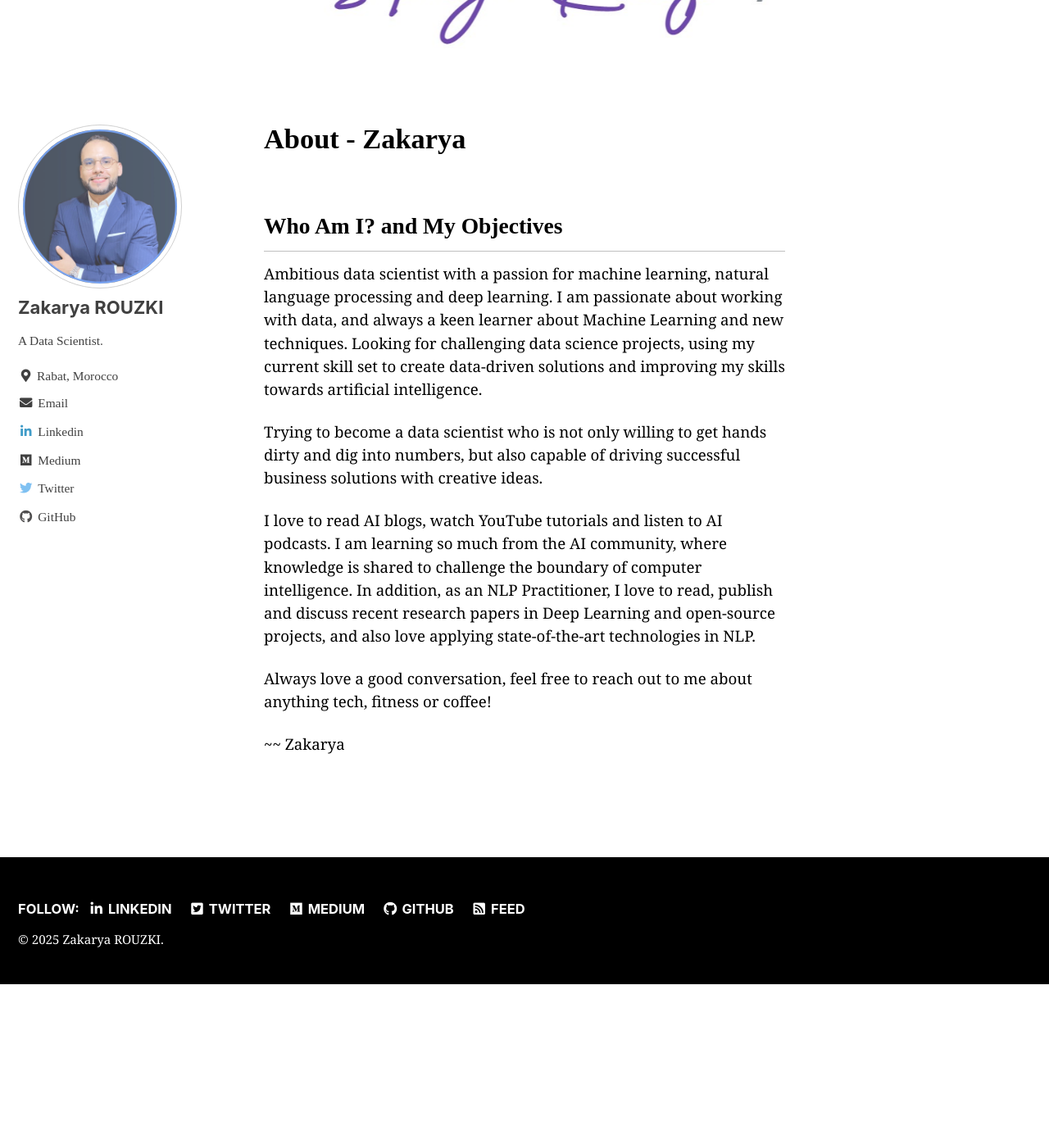
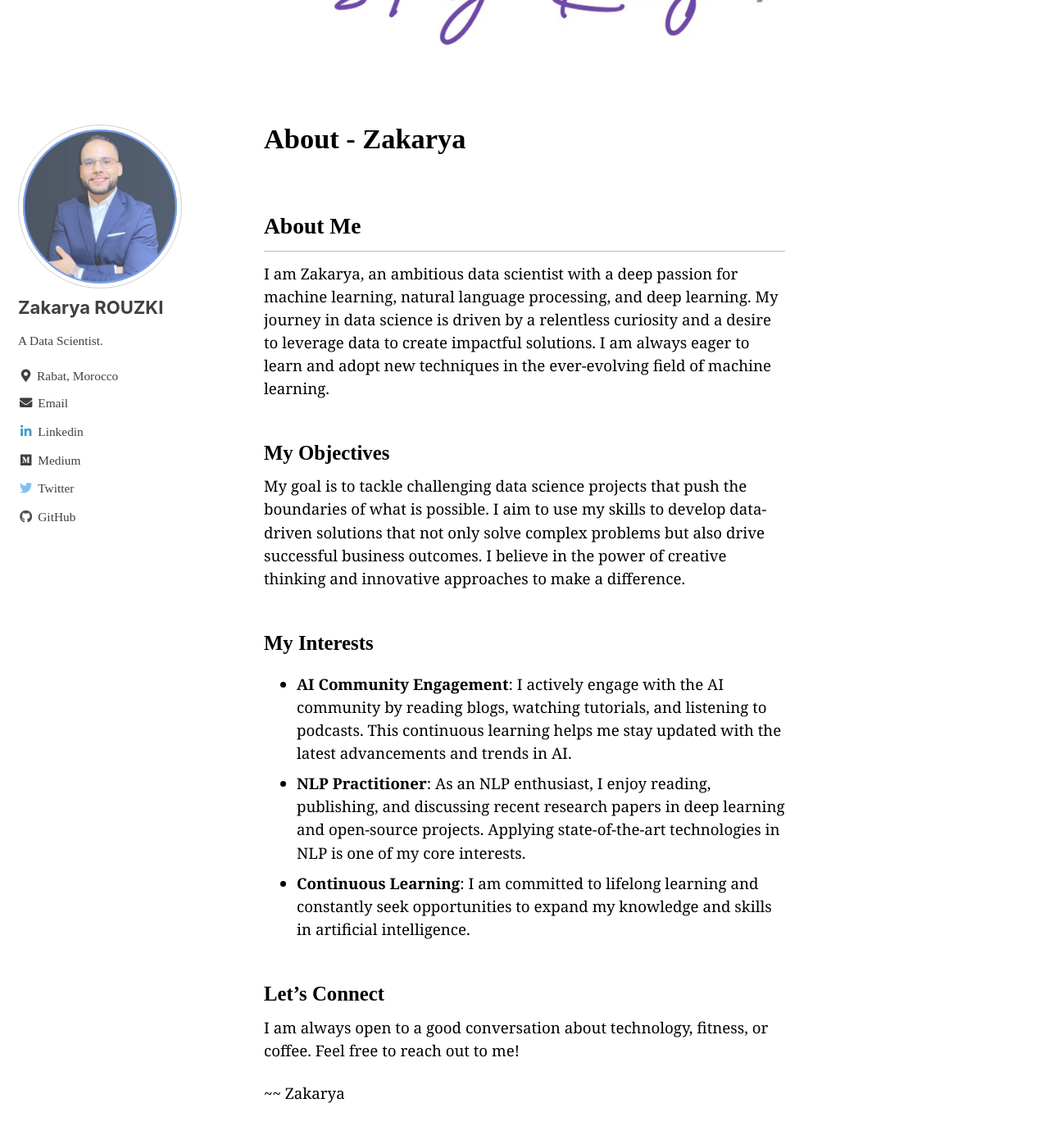
Before and after one commit to rouzki/rouzki.github.io, a Jekyll site: the page built from _pages/about.md, in a window 1280 px wide and 1400 px high, scrolled down 219 px. Shown: the top 1385 px of the window at 82% size. Built offline with Jekyll 4.4.1, drawn with Linux system fonts in a browser that asks for light colours; cached includes are drawn as plain includes; some web fonts are replaced; before the commit the page ends 1420 px from its top, so only the background shows below that.

Commit message:
adjust about new view

```diff
--- a/_pages/about.md
+++ b/_pages/about.md
@@ -4,15 +4,23 @@ permalink: /about
 header:
   image: ../assets/images/portfolio_cover.jpg
 ---
-## Who Am I? and My Objectives
 
-Ambitious data scientist with a passion for machine learning, natural language processing and deep learning. I am passionate about working with data, and always a keen learner about Machine Learning and new techniques. Looking for challenging data science projects, using my current skill set to create data-driven solutions and improving my skills towards artificial intelligence.
+## About Me
 
-Trying to become a data scientist who is not only willing to get hands dirty and dig into numbers, but also capable of driving successful business solutions with creative ideas.
+I am Zakarya, an ambitious data scientist with a deep passion for machine learning, natural language processing, and deep learning. My journey in data science is driven by a relentless curiosity and a desire to leverage data to create impactful solutions. I am always eager to learn and adopt new techniques in the ever-evolving field of machine learning.
 
-I love to read AI blogs, watch YouTube tutorials and listen to AI podcasts. I am learning so much from the AI community, where knowledge is shared to challenge the boundary of computer intelligence. In addition, as an NLP Practitioner, I love to read, publish and  discuss recent research papers in Deep Learning and open-source projects, and also love applying state-of-the-art technologies in NLP.
+### My Objectives
 
+My goal is to tackle challenging data science projects that push the boundaries of what is possible. I aim to use my skills to develop data-driven solutions that not only solve complex problems but also drive successful business outcomes. I believe in the power of creative thinking and innovative approaches to make a difference.
 
-Always love a good conversation, feel free to reach out to me about anything tech, fitness or coffee!
+### My Interests
+
+- **AI Community Engagement**: I actively engage with the AI community by reading blogs, watching tutorials, and listening to podcasts. This continuous learning helps me stay updated with the latest advancements and trends in AI.
+- **NLP Practitioner**: As an NLP enthusiast, I enjoy reading, publishing, and discussing recent research papers in deep learning and open-source projects. Applying state-of-the-art technologies in NLP is one of my core interests.
+- **Continuous Learning**: I am committed to lifelong learning and constantly seek opportunities to expand my knowledge and skills in artificial intelligence.
+
+### Let's Connect
+
+I am always open to a good conversation about technology, fitness, or coffee. Feel free to reach out to me!
 
 ~~ Zakarya
```
